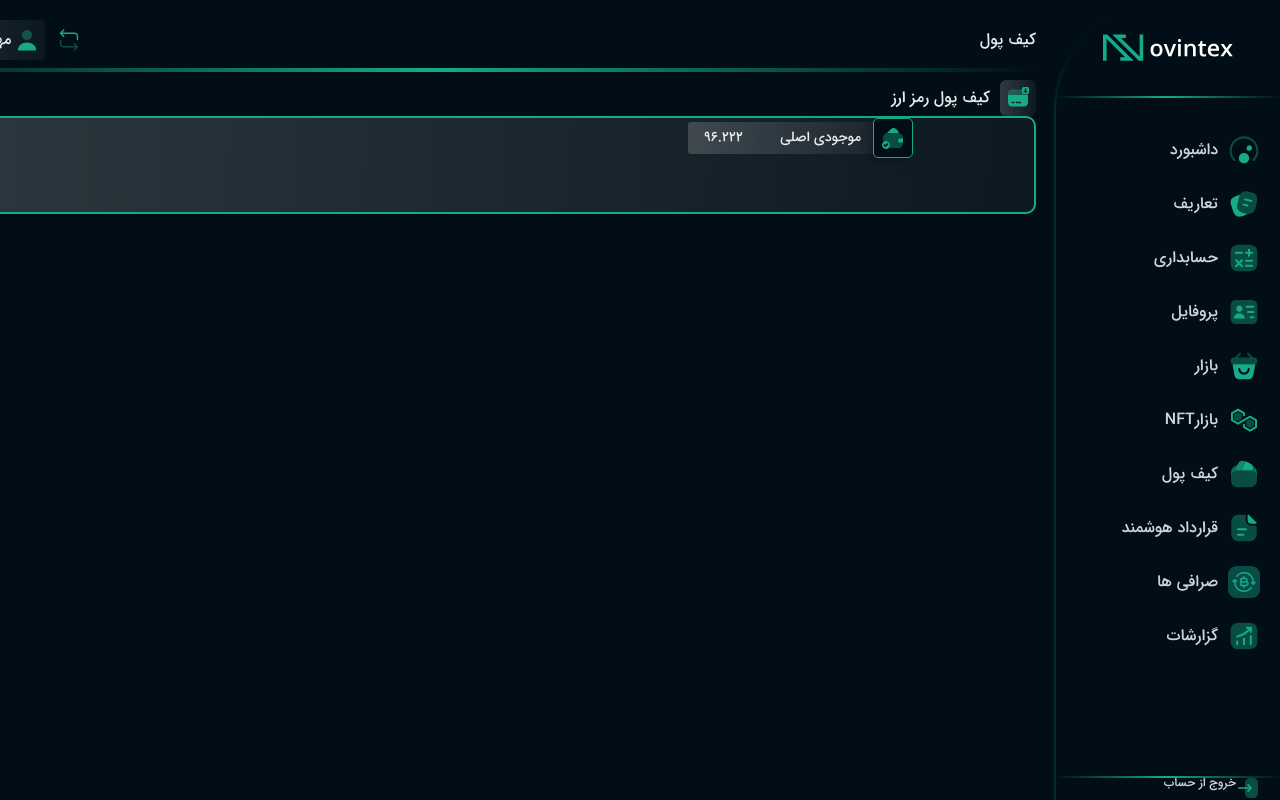
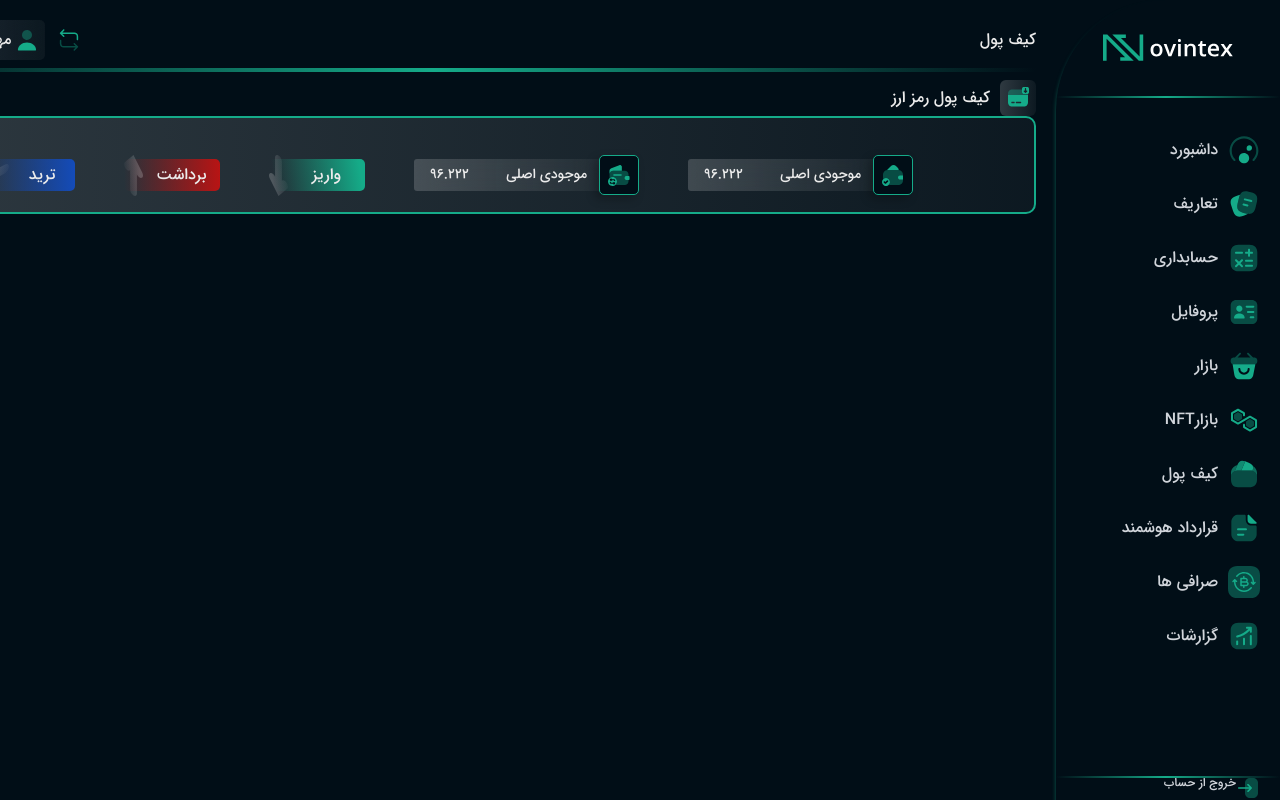
Before and after one commit to danyalbani240/dashboard, a Nuxt app: page /crypto-wallet in a window 1280 px wide. Built offline with nearby package versions, Linux system fonts and the light colour scheme.

Commit message:
BAse Crypto BAse Item Created

```diff
--- a/components/Base/BaseCryptoWalletItem.vue
+++ b/components/Base/BaseCryptoWalletItem.vue
@@ -1,22 +1,56 @@
 <template>
   <div dir="rtl" class="base-item-container relative">
-    <div style="padding:0 121px;" class="base-item">
-      <div class="h-10 flex items-center">
-        <div
-          style="background-color: #010e17;border: 1px solid #15ab89;box-shadow: -4px 4px 10px rgba(0, 0, 0, 0.25);border-radius: 5px;"
-          class="h-10 w-10 flex justify-center items-center relative z-10"
-        >
+    <div class="base-item relative z-10 justify-between flex pt-5 items-center">
+      <div class="h-10 flex items-center invent-primary justify-between">
+        <div class="h-10 w-10 flex justify-center items-center relative z-10">
           <img src="../../assets/images/walletcheck.svg" alt="" />
         </div>
-        <div class="real-invent -mr-1 relative z-0 justify-between text-sm flex items-center px-4">
-            <span class="inline-block">موجودی اصلی</span>
-            <span>96.222</span>
+        <div
+          class="-mr-1 relative z-0 justify-between text-sm flex items-center px-4"
+        >
+          <span class="inline-block">موجودی اصلی</span>
+          <span>96.222</span>
         </div>
       </div>
-      <div></div>
-      <div></div>
-      <div></div>
-      <div></div>
+      <div class="h-10 flex items-center invent-primary">
+        <div class="h-10 w-10 flex justify-center items-center relative z-10">
+          <img src="../../assets/images/empty-walletchange.svg" alt="" />
+        </div>
+        <div
+          class="-mr-1 relative z-0 justify-between text-sm flex items-center px-4"
+        >
+          <span class="inline-block">موجودی اصلی</span>
+          <span>96.222</span>
+        </div>
+      </div>
+      <div
+        class="flex items-center deposit h-8 w-24 justify-between text-center"
+      >
+        <span class="flex-1">واریز</span>
+        <span class="relative"
+          ><img
+            class="relative"
+            src="../../assets/images/downbutton.svg"
+            alt=""
+        /></span>
+      </div>
+      <div
+        class="flex items-center harvest h-8 w-24 justify-between text-center"
+      >
+        <span class="flex-1">برداشت</span>
+        <span class="relative"
+          ><img class="relative" src="../../assets/images/upbutton.svg" alt=""
+        /></span>
+      </div>
+      <div class="flex items-center trade h-8 w-24 justify-between text-center">
+        <span class="flex-1">ترید</span>
+        <span class="relative"
+          ><img
+            class="relative"
+            src="../../assets/images/trade-button.svg"
+            alt=""
+        /></span>
+      </div>
     </div>
   </div>
 </template>
@@ -35,11 +69,19 @@ export default {};
   width: 1180px;
   height: 98px;
   border: 2px solid #15ab89;
+  padding-right: 121px;
+  padding-left: 121px;
   /* box-shadow: inset 0px 0px 10px #15ab89; */
   /* filter: drop-shadow(0px 0px 10px #15ab89); */
   border-radius: 10px;
 }
-.real-invent {
+.invent-primary > :first-child {
+  background-color: #010e17;
+  border: 1px solid #15ab89;
+  box-shadow: -4px 4px 10px rgba(0, 0, 0, 0.25);
+  border-radius: 5px;
+}
+.invent-primary > :nth-child(2) {
   background-image: linear-gradient(
     91.44deg,
     rgba(255, 255, 255, 0.18) 0%,
@@ -50,4 +92,28 @@ export default {};
   width: 189px;
   height: 32px;
 }
+.deposit {
+  background-image: linear-gradient(
+    81.72deg,
+    rgba(31, 42, 50, 0) 6.35%,
+    #15ab88 93.65%
+  );
+  border-radius: 5px;
+}
+.harvest {
+  background-image: linear-gradient(
+    270deg,
+    #b81414 0%,
+    rgba(31, 42, 50, 0) 100%
+  );
+  border-radius: 5px;
+}
+.trade {
+  background-image: linear-gradient(
+    87.55deg,
+    rgba(36, 47, 55, 0) 1.6%,
+    #144bb8 98.6%
+  );
+  border-radius: 5px;
+}
 </style>
```
